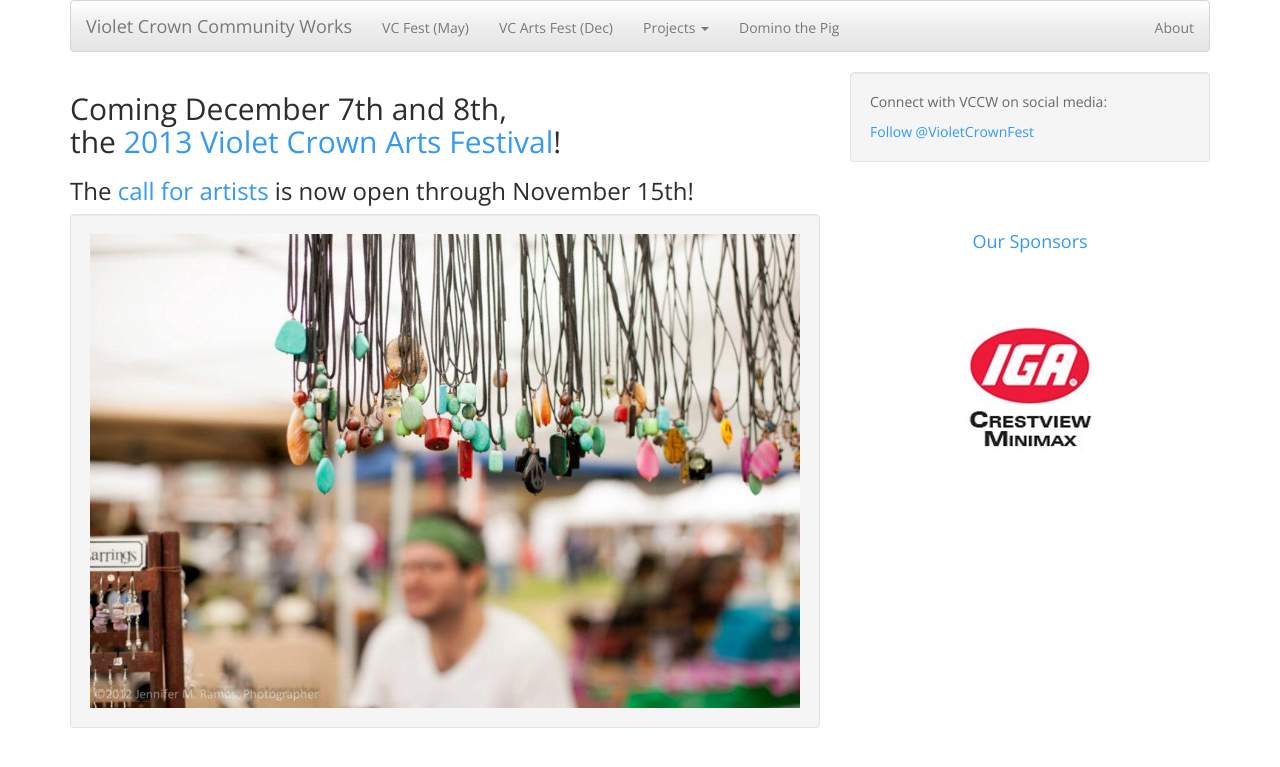
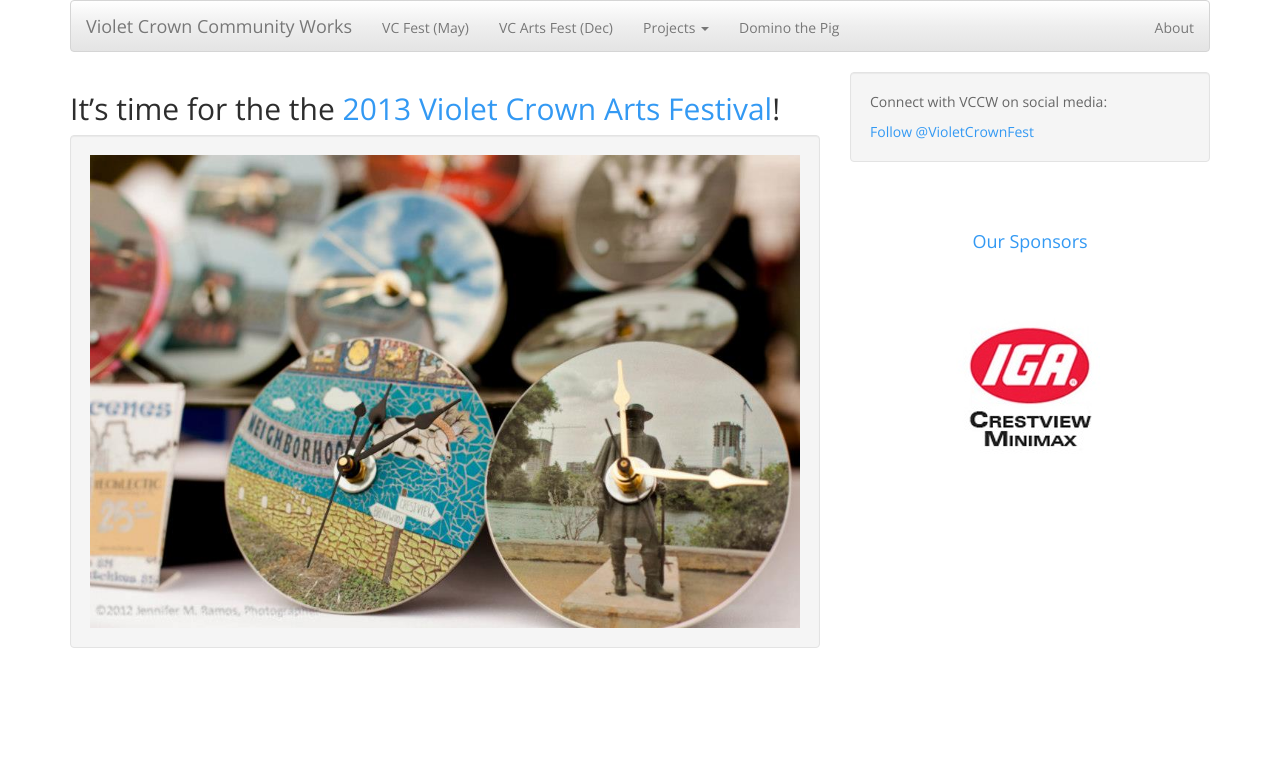
Before and after one commit to vccw/vccw.github.io, a Jekyll site: the page built from index.md, in a window 1280 px wide. Shown: the top 767 px of the page. Built offline with Jekyll 4.4.1, drawn with Linux system fonts in a browser that asks for light colours; Markdown is read by kramdown in place of the engine named in the settings; comment, search, counter and statistics services are not loaded.

Commit message:
More updates

```diff
--- a/index.md
+++ b/index.md
@@ -3,8 +3,6 @@ layout: default
 title: Home Page
 ---
 
-## Coming December 7th and 8th,<br>the [2013 Violet Crown Arts Festival](artsfest.html)!
+## It's time for the the [2013 Violet Crown Arts Festival](artsfest.html)!
 
-### The [call for artists](https://violetcrownartsfest.eventbrite.com/) is now open through November 15th!
-
-<img src="img/vcaf_beads.jpg" class="img-responsive well">
+<a href="artsfest.html"><img src="img/vccw_clocks.jpg" class="img-responsive well"></a>
```
Also changed, not shown: artsfest.md (+12 -10 lines).
